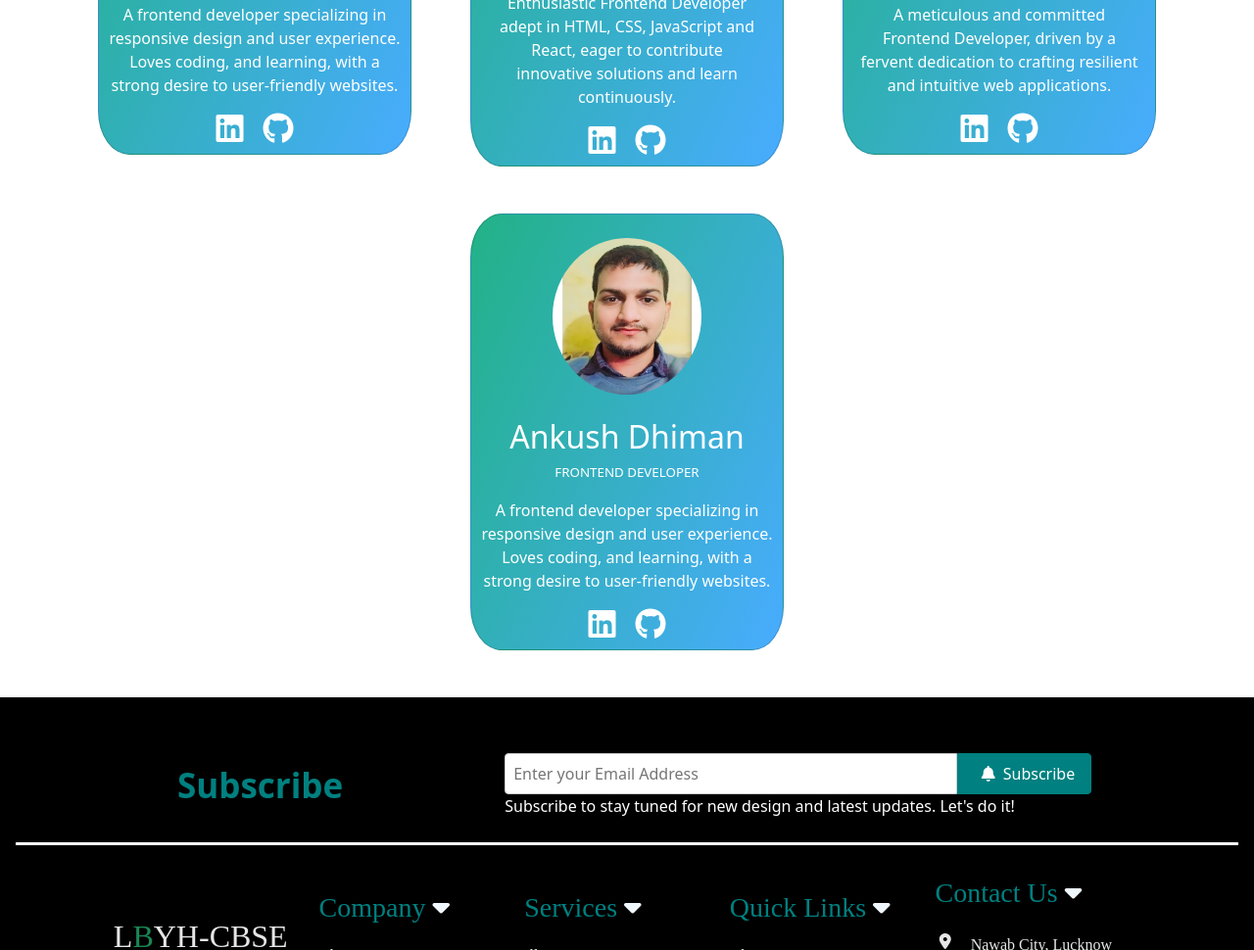
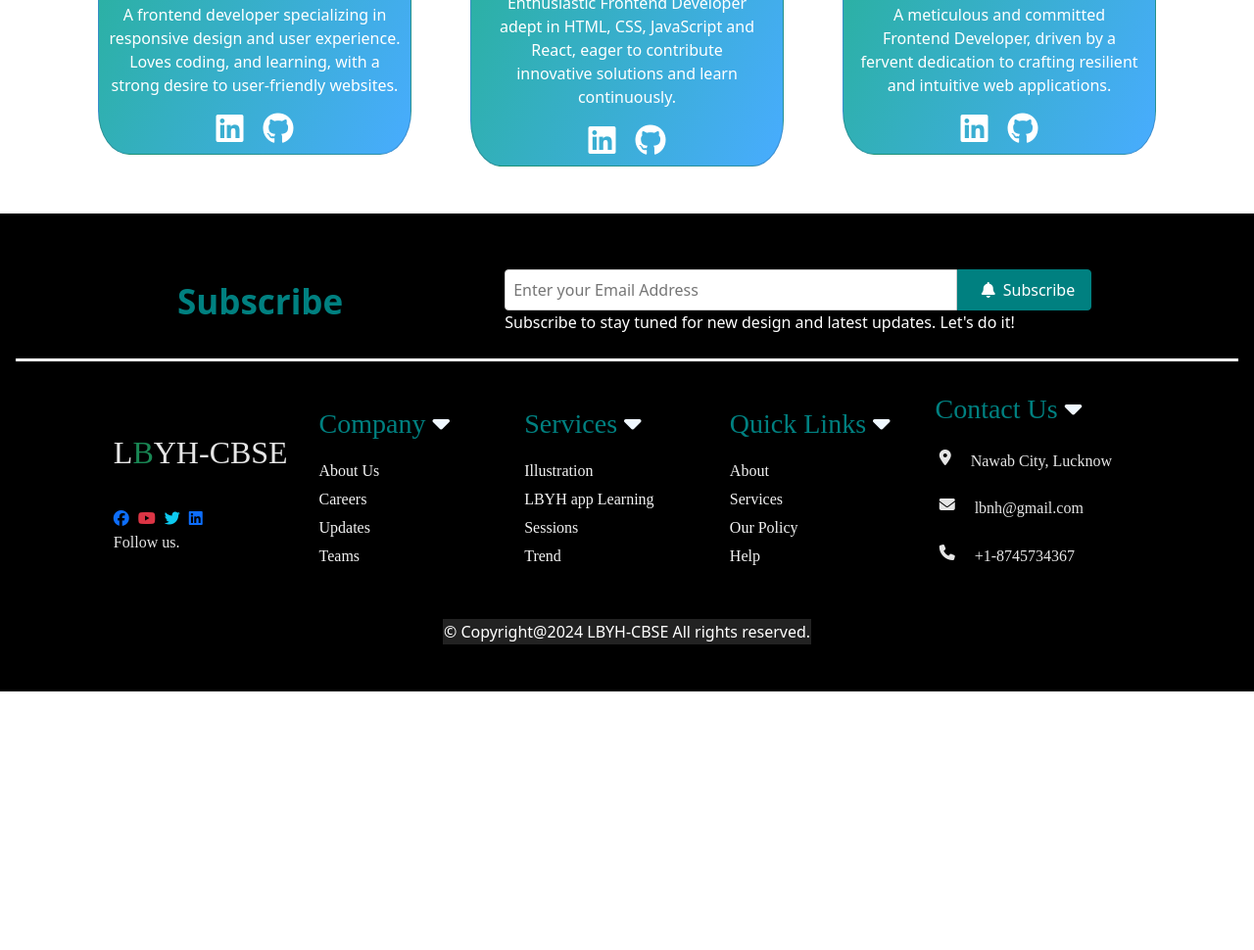
Before and after one commit to Yuvaprakash24/LBYH_ourteam, a plain HTML site: page index.html in a window 1280 px wide. Shown: the part 4083-5053 px from the top of the page at 98% size. After the commit the page ends 4789 px from the top, so only its background shows below. Drawn offline with nearby package versions, Linux system fonts and the light colour scheme.

Commit message:
Update index.html

```diff
--- a/index.html
+++ b/index.html
@@ -434,22 +434,6 @@
                         </div>
                     </div>
                 </div>
-                <div class="row pt-lg-5">
-                    <div class="col-md-4">
-                        <div class="card text-center text-white">
-                            <center>
-                                <img class="card-img-top p-4 text-center" src="Images/Ankush Dhiman.jpg" alt="" srcset="" width="20%">
-                            </center>
-                            <h2>Ankush Dhiman</h2>
-                            <p class="text-white" style="font-size: smaller;font-weight: 500;">FRONTEND DEVELOPER</p>
-                            <p class="px-2">A frontend developer specializing in responsive design and user experience. Loves coding, and learning, with a strong desire to user-friendly websites.</p>
-                            <div class="pb-2">
-                                <a class="text-decoration-none text-white" href="https://www.linkedin.com/in/ankush-dhiman-626a66263/" target="_blank"><i class="fab fa-linkedin fa-2x pe-3"></i></a>
-                                <a href="https://github.com/Ankush1164" class="text-decoration-none text-white" target="_blank"><i class="fab fa-github fa-2x"></i></a>
-                            </div>
-                        </div>
-                    </div>
-                </div>
             </div>
         </center>
         </div>
```
